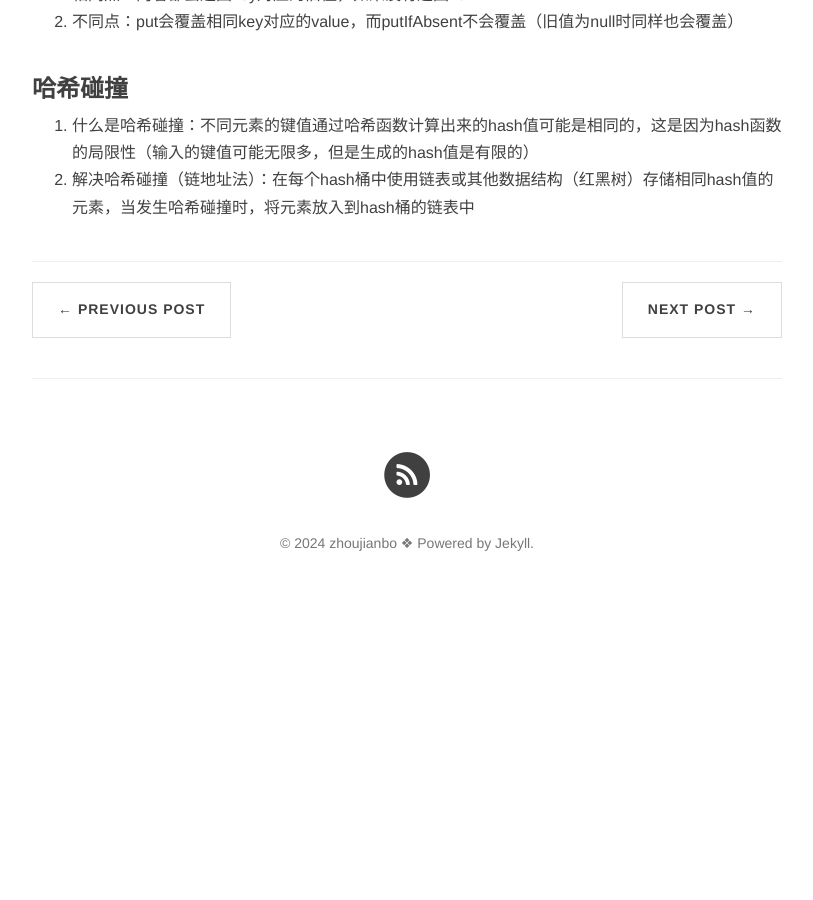
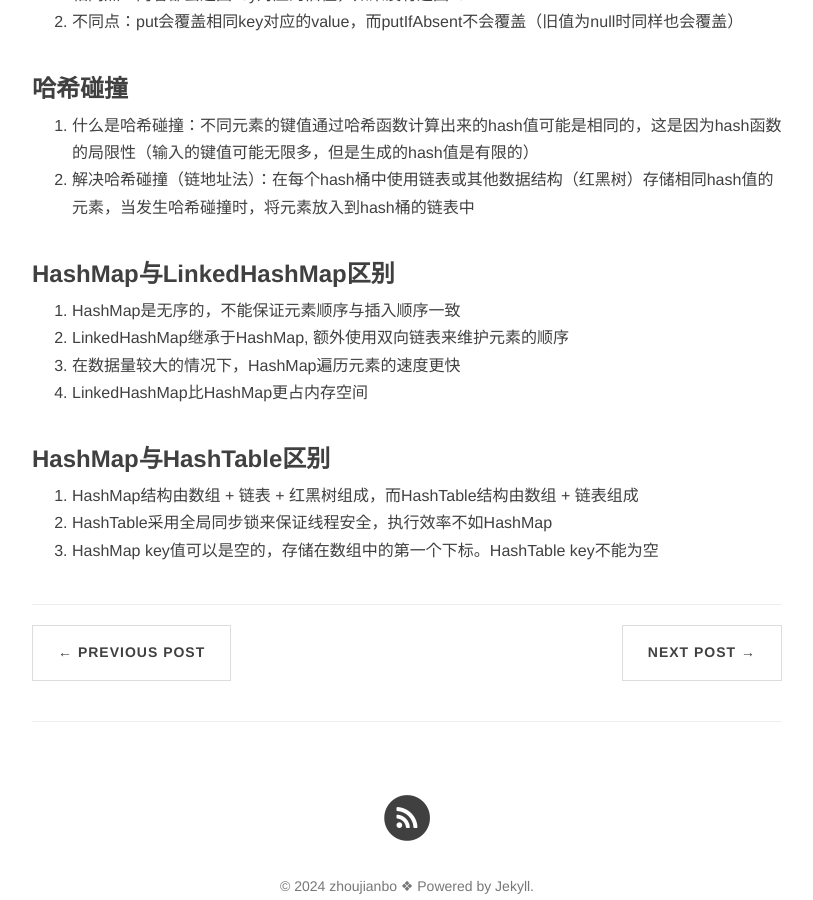
Before and after one commit to ZhouJianBoPro/ZhouJianBoPro.github.io, a Jekyll site: the page built from _posts/2024-09-25-hashMap属性介绍.md, in a window 1280 px wide and 900 px high, scrolled down 1411 px. Shown: the whole window, without its empty margins (233-1046 px from the left). Built offline with Jekyll 4.4.1, drawn with Linux system fonts in a browser that asks for light colours; nearby versions of some CDN libraries; comment, search, counter and statistics services are not loaded; before the commit the page ends 2032 px from its top, so only the background shows below that.

Commit message:
hashMap源码解析

```diff
--- a/_posts/2024-09-25-hashMap属性介绍.md
+++ b/_posts/2024-09-25-hashMap属性介绍.md
@@ -38,3 +38,14 @@ tags: [Map]
 ### 哈希碰撞
 1. 什么是哈希碰撞：不同元素的键值通过哈希函数计算出来的hash值可能是相同的，这是因为hash函数的局限性（输入的键值可能无限多，但是生成的hash值是有限的）
 2. 解决哈希碰撞（链地址法）：在每个hash桶中使用链表或其他数据结构（红黑树）存储相同hash值的元素，当发生哈希碰撞时，将元素放入到hash桶的链表中
+
+### HashMap与LinkedHashMap区别
+1. HashMap是无序的，不能保证元素顺序与插入顺序一致
+2. LinkedHashMap继承于HashMap, 额外使用双向链表来维护元素的顺序
+3. 在数据量较大的情况下，HashMap遍历元素的速度更快
+4. LinkedHashMap比HashMap更占内存空间
+
+### HashMap与HashTable区别
+1. HashMap结构由数组 + 链表 + 红黑树组成，而HashTable结构由数组 + 链表组成
+2. HashTable采用全局同步锁来保证线程安全，执行效率不如HashMap
+3. HashMap key值可以是空的，存储在数组中的第一个下标。HashTable key不能为空
```
Also changed, not shown: other parts of _posts/2024-09-25-hashMap属性介绍.md (+1 -1 lines), _posts/2024-09-25-hashMap put方法源码解析.md (+1 -1 lines), _posts/2024-09-26-hashMap remove方法源码解析.md (+1 -1 lines), _posts/2024-09-26-hashMap resize方法源码解析.md (+1 -1 lines).
